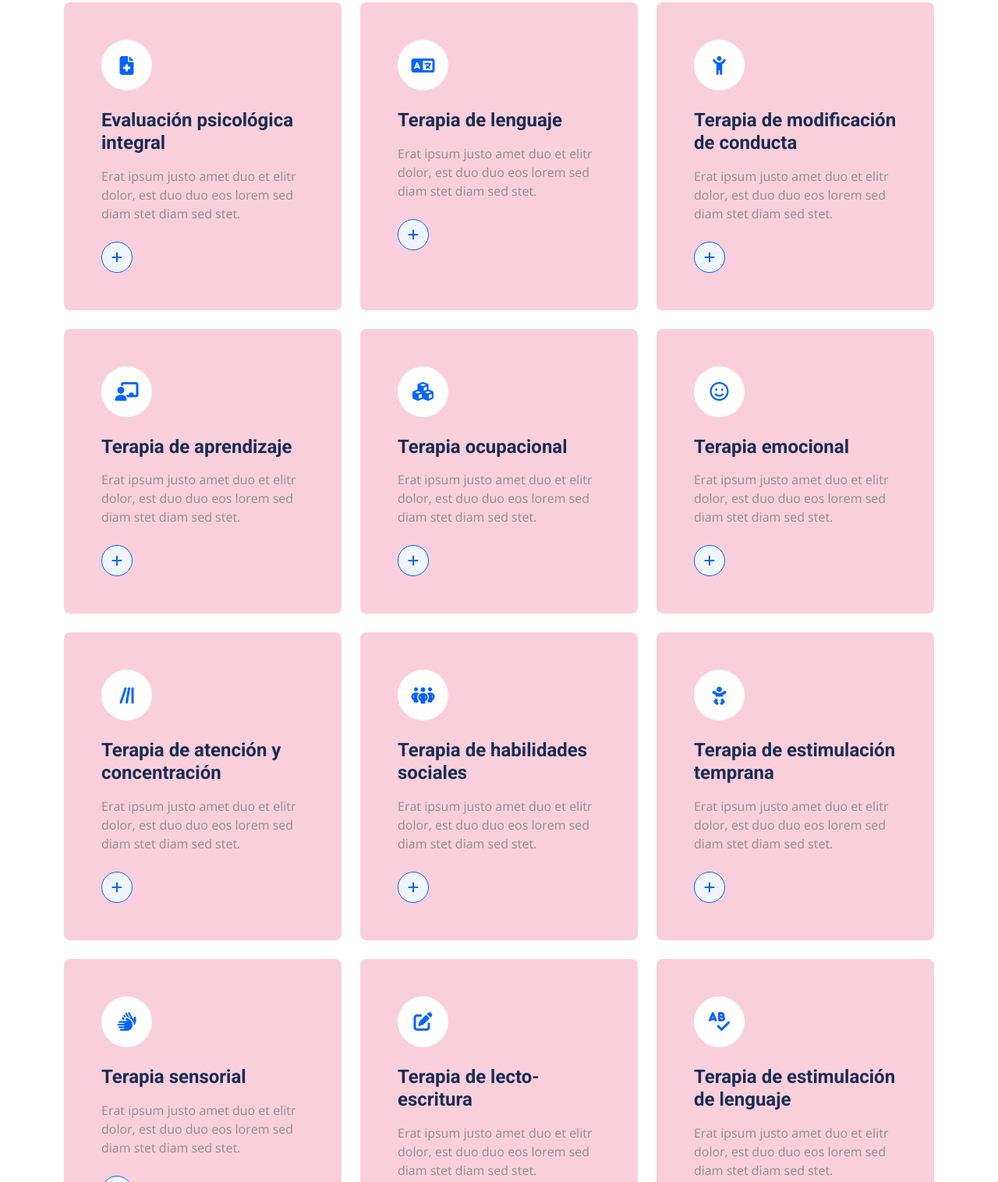
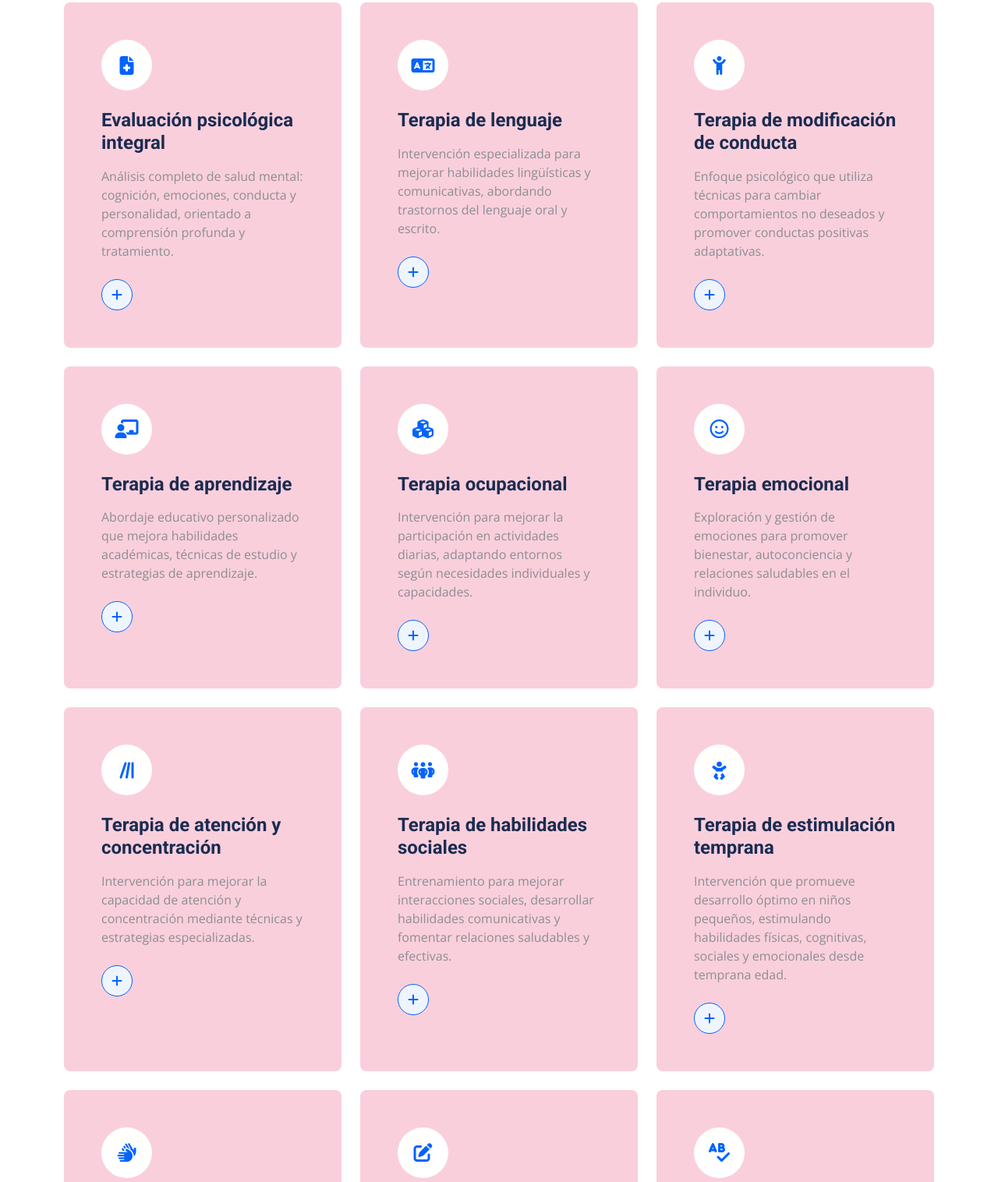
Before and after one commit to MaximoMeza3150/axioma, a website with bundled scripts: page index.html in a window 1280 px wide. Shown: the part 2157-3673 px from the top of the page at 78% size. Built offline with nearby package versions, Linux system fonts and the light colour scheme.

```diff
--- a/index.html
+++ b/index.html
@@ -207,7 +207,7 @@
                             <i class="fa-solid fa-file-medical  text-primary fs-4"></i>
                         </div>
                         <h4 class="mb-3">Evaluación psicológica integral</h4>
-                        <p class="mb-4">Erat ipsum justo amet duo et elitr dolor, est duo duo eos lorem sed diam stet diam sed stet.</p>
+                        <p class="mb-4">Análisis completo de salud mental: cognición, emociones, conducta y personalidad, orientado a comprensión profunda y tratamiento.</p>
                         <a class="btn btn-primary" href="https://wa.link/9l6ibi"><i class="fa fa-plus text-primary me-3"></i>Saber más</a>
                     </div>
                 </div>
@@ -217,7 +217,7 @@
                             <i class="fa-solid fa-language  text-primary fs-4"></i>
                         </div>
                         <h4 class="mb-3">Terapia de lenguaje</h4>
-                        <p class="mb-4">Erat ipsum justo amet duo et elitr dolor, est duo duo eos lorem sed diam stet diam sed stet.</p>
+                        <p class="mb-4">Intervención especializada para mejorar habilidades lingüísticas y comunicativas, abordando trastornos del lenguaje oral y escrito.</p>
                         <a class="btn btn-primary" href="https://wa.link/2vlnm7" ><i class="fa fa-plus text-primary me-3"></i>Saber más</a>
                     </div>
                 </div>
@@ -227,7 +227,7 @@
                            </i><i class="fa-solid fa-child-reaching text-primary fs-4"></i>
                         </div>
                         <h4 class="mb-3">Terapia de modificación de conducta</h4>
-                        <p class="mb-4">Erat ipsum justo amet duo et elitr dolor, est duo duo eos lorem sed diam stet diam sed stet.</p>
+                        <p class="mb-4">Enfoque psicológico que utiliza técnicas para cambiar comportamientos no deseados y promover conductas positivas adaptativas.</p>
                         <a class="btn btn-primary" href="https://wa.link/mstncj" ><i class="fa fa-plus text-primary me-3"></i>Saber más</a>
                     </div>
                 </div>
@@ -237,7 +237,7 @@
                             <i class="fa-solid fa-chalkboard-user text-primary fs-4"></i>
                         </div>
                         <h4 class="mb-3">Terapia de aprendizaje</h4>
-                        <p class="mb-4">Erat ipsum justo amet duo et elitr dolor, est duo duo eos lorem sed diam stet diam sed stet.</p>
+                        <p class="mb-4">Abordaje educativo personalizado que mejora habilidades académicas, técnicas de estudio y estrategias de aprendizaje.</p>
                         <a class="btn btn-primary" href="https://wa.link/by3u9o" ><i class="fa fa-plus text-primary me-3"></i>Saber más</a>
                     </div>
                 </div>
@@ -247,7 +247,7 @@
                             <i class="fa-solid fa-cubes text-primary fs-4"></i>
                         </div>
                         <h4 class="mb-3">Terapia ocupacional</h4>
-                        <p class="mb-4">Erat ipsum justo amet duo et elitr dolor, est duo duo eos lorem sed diam stet diam sed stet.</p>
+                        <p class="mb-4">Intervención para mejorar la participación en actividades diarias, adaptando entornos según necesidades individuales y capacidades.</p>
                         <a class="btn btn-primary" href="https://wa.link/h5oxph" ><i class="fa fa-plus text-primary me-3"></i>Saber más</a>
                     </div>
                 </div>
@@ -257,7 +257,7 @@
                             <i class="fa-regular fa-face-smile text-primary fs-4"></i>
                         </div>
                         <h4 class="mb-3">Terapia emocional</h4>
-                        <p class="mb-4">Erat ipsum justo amet duo et elitr dolor, est duo duo eos lorem sed diam stet diam sed stet.</p>
+                        <p class="mb-4">Exploración y gestión de emociones para promover bienestar, autoconciencia y relaciones saludables en el individuo.</p>
                         <a class="btn btn-primary" href="https://wa.link/g2orr3" ><i class="fa fa-plus text-primary me-3"></i>Saber más</a>
                     </div>
                 </div>
@@ -267,7 +267,7 @@
                             </i><i class="fa-solid fa-lines-leaning text-primary fs-4"></i>
                         </div>
                         <h4 class="mb-3">Terapia de atención y concentración</h4>
-                        <p class="mb-4">Erat ipsum justo amet duo et elitr dolor, est duo duo eos lorem sed diam stet diam sed stet.</p>
+                        <p class="mb-4">Intervención para mejorar la capacidad de atención y concentración mediante técnicas y estrategias especializadas.</p>
                         <a class="btn btn-primary" href="https://wa.link/e4960v" ><i class="fa fa-plus text-primary me-3"></i>Saber más</a>
                     </div>
                 </div>
@@ -277,7 +277,7 @@
                             <i class="fa-solid fa-people-group text-primary fs-4"></i>
                         </div>
                         <h4 class="mb-3">Terapia de habilidades sociales</h4>
-                        <p class="mb-4">Erat ipsum justo amet duo et elitr dolor, est duo duo eos lorem sed diam stet diam sed stet.</p>
+                        <p class="mb-4">Entrenamiento para mejorar interacciones sociales, desarrollar habilidades comunicativas y fomentar relaciones saludables y efectivas.</p>
                         <a class="btn btn-primary" href="" ><i class="fa fa-plus text-primary me-3"></i>Saber más</a>
                     </div>
                 </div>
@@ -287,7 +287,7 @@
                             <i class="fa-solid fa-baby text-primary fs-4"></i>
                         </div>
                         <h4 class="mb-3">Terapia de estimulación temprana</h4>
-                        <p class="mb-4">Erat ipsum justo amet duo et elitr dolor, est duo duo eos lorem sed diam stet diam sed stet.</p>
+                        <p class="mb-4">Intervención que promueve desarrollo óptimo en niños pequeños, estimulando habilidades físicas, cognitivas, sociales y emocionales desde temprana edad.</p>
                         <a class="btn btn-primary" href="https://wa.link/veg8qz" ><i class="fa fa-plus text-primary me-3"></i>Saber más</a>
                     </div>
                 </div>
@@ -297,7 +297,7 @@
                             <i class="fa-solid fa-hands text-primary fs-4"></i>
                         </div>
                         <h4 class="mb-3">Terapia sensorial</h4>
-                        <p class="mb-4">Erat ipsum justo amet duo et elitr dolor, est duo duo eos lorem sed diam stet diam sed stet.</p>
+                        <p class="mb-4">Enfoque terapéutico que utiliza actividades sensoriales para modular respuestas, mejorar integración sensorial y bienestar emocional.</p>
                         <a class="btn btn-primary" href="https://wa.link/8d3ko7" ><i class="fa fa-plus text-primary me-3"></i>Saber más</a>
                     </div>
                 </div>
@@ -307,7 +307,7 @@
                             <i class="fa-solid fa-pen-to-square text-primary fs-4"></i>
                         </div>
                         <h4 class="mb-3">Terapia de lecto-escritura</h4>
-                        <p class="mb-4">Erat ipsum justo amet duo et elitr dolor, est duo duo eos lorem sed diam stet diam sed stet.</p>
+                        <p class="mb-4">Intervención especializada para mejorar habilidades de lectura y escritura, abordando dificultades y promoviendo competencias lingüísticas.</p>
                         <a class="btn btn-primary" href="https://wa.link/uq9vob" ><i class="fa fa-plus text-primary me-3"></i>Saber más</a>
                     </div>
                 </div>
@@ -317,7 +317,7 @@
                             <i class="fa-solid fa-spell-check text-primary fs-4""></i>
                         </div>
                         <h4 class="mb-3">Terapia de estimulación de lenguaje</h4>
-                        <p class="mb-4">Erat ipsum justo amet duo et elitr dolor, est duo duo eos lorem sed diam stet diam sed stet.</p>
+                        <p class="mb-4">Intervención que favorece desarrollo lingüístico en niños, promoviendo habilidades auditivas, verbales y comunicativas de manera especializada.</p>
                         <a class="btn btn-primary" href="https://wa.link/m5refi" ><i class="fa fa-plus text-primary me-3"></i>Saber más</a>
                     </div>
                 </div>
@@ -327,7 +327,7 @@
                             <i class="fa-solid fa-brain text-primary fs-4"></i>
                         </div>
                         <h4 class="mb-3">Terapia cognitivo-conductual para jóvenes y adultos</h4>
-                        <p class="mb-4">Erat ipsum justo amet duo et elitr dolor, est duo duo eos lorem sed diam stet diam sed stet.</p>
+                        <p class="mb-4">Enfoque psicoterapéutico que aborda pensamientos disfuncionales y patrones de conducta, promoviendo cambios positivos y adaptativos.</p>
                         <a class="btn btn-primary" href="https://wa.link/3iqib6" ><i class="fa fa-plus text-primary me-3"></i>Saber más</a>
                     </div>
                 </div>
```
